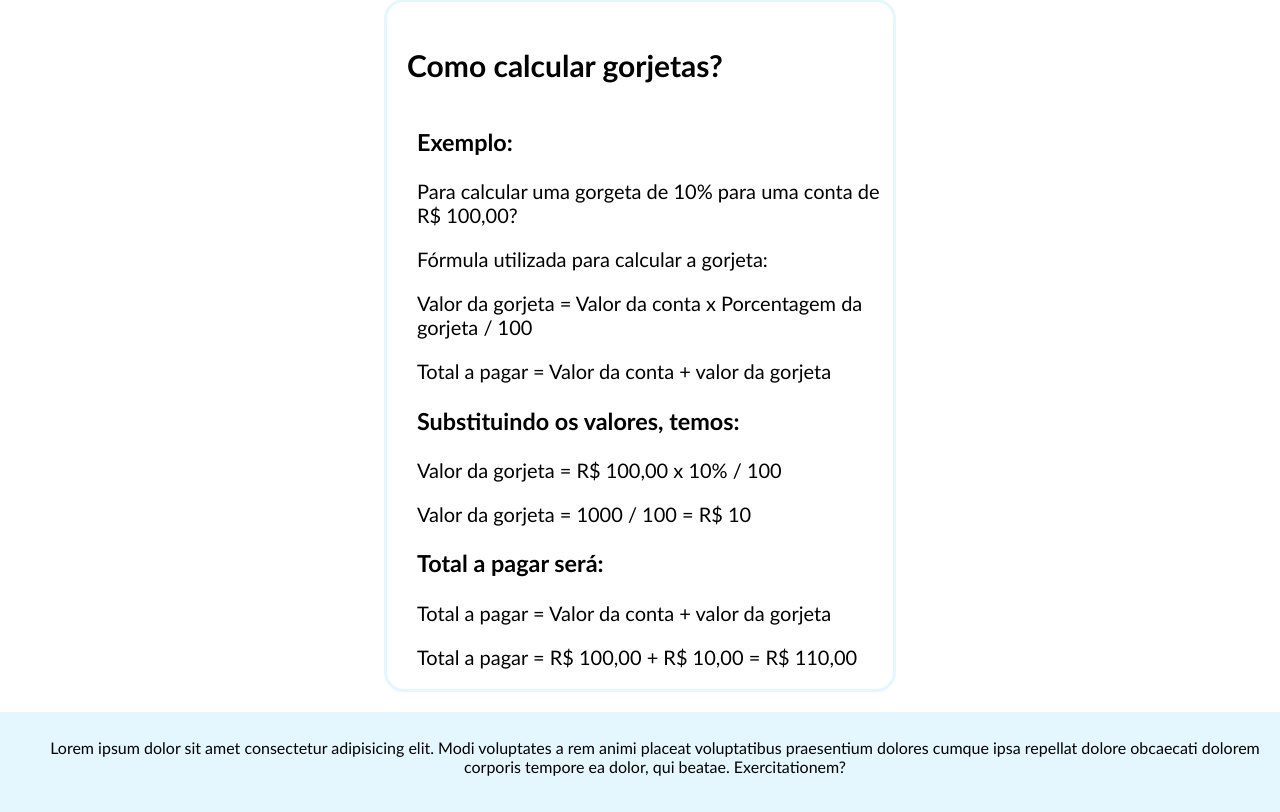
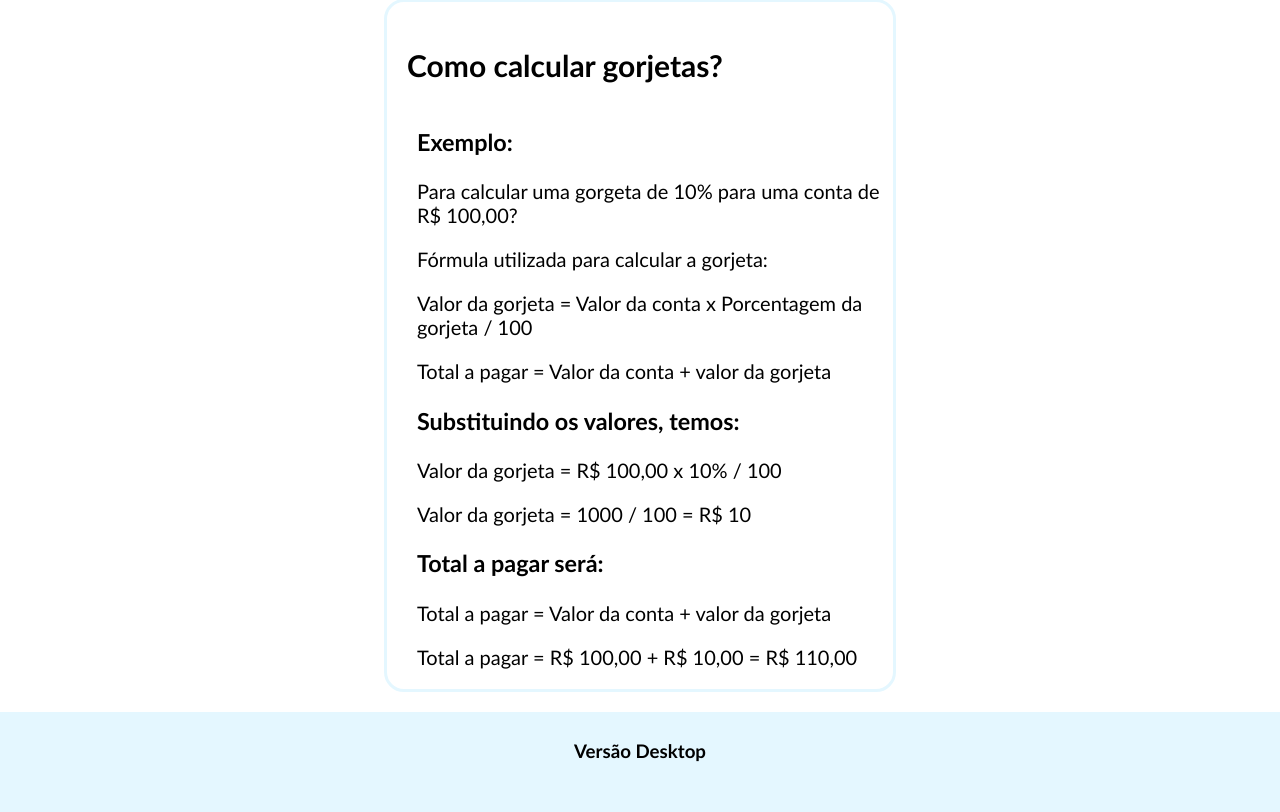
Before and after one commit to higorsilva97/calculadora-gorjeta, a plain HTML site: page index.html in a window 1280 px wide. Shown: the part 943-1755 px from the top of the page. Drawn offline with Linux system fonts and the light colour scheme.

Commit message:
versão desktop

```diff
--- a/index.html
+++ b/index.html
@@ -63,7 +63,7 @@
         </div>
 
         <footer>
-            <p>Lorem ipsum dolor sit amet consectetur adipisicing elit. Modi voluptates a rem animi placeat voluptatibus praesentium dolores cumque ipsa repellat dolore obcaecati dolorem corporis tempore ea dolor, qui beatae. Exercitationem?</p>
+            <h3>Versão Desktop</h3>
         </footer>
 
         <script src="js/index.js"></script>
```
